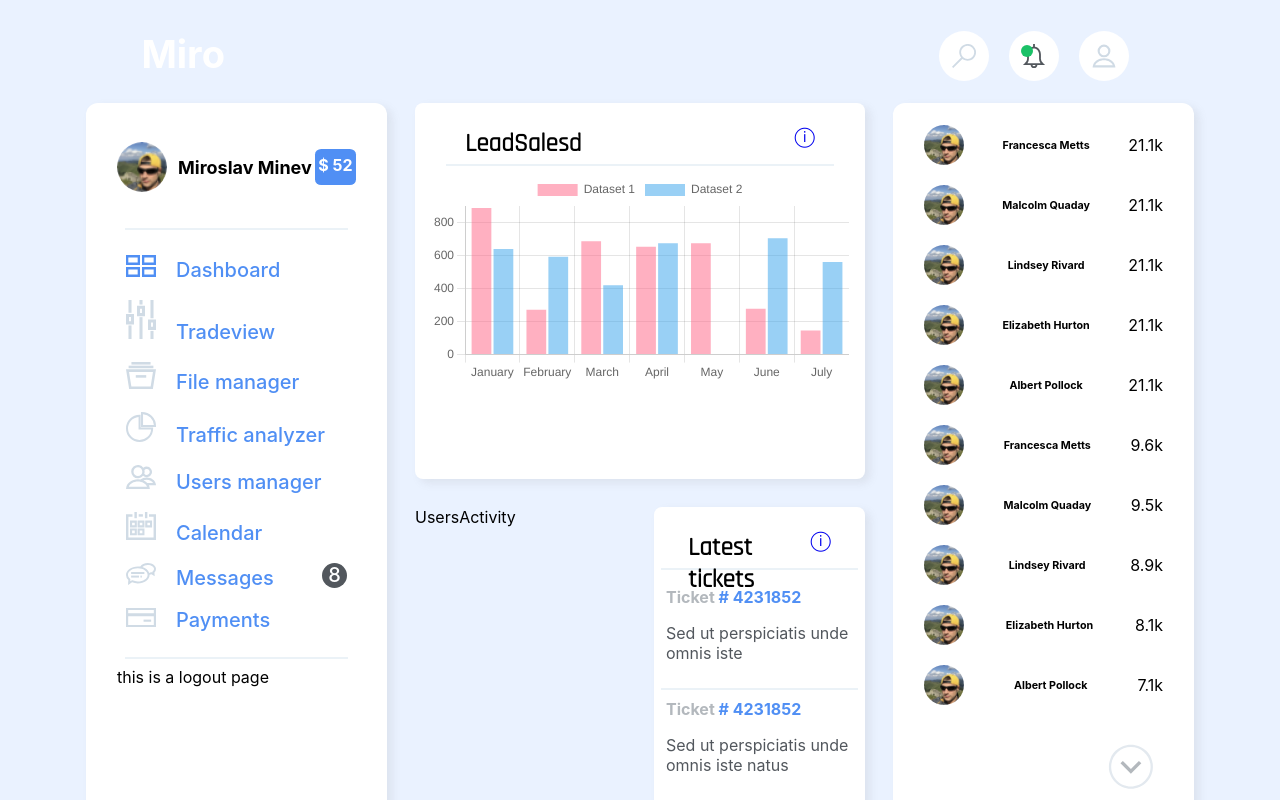
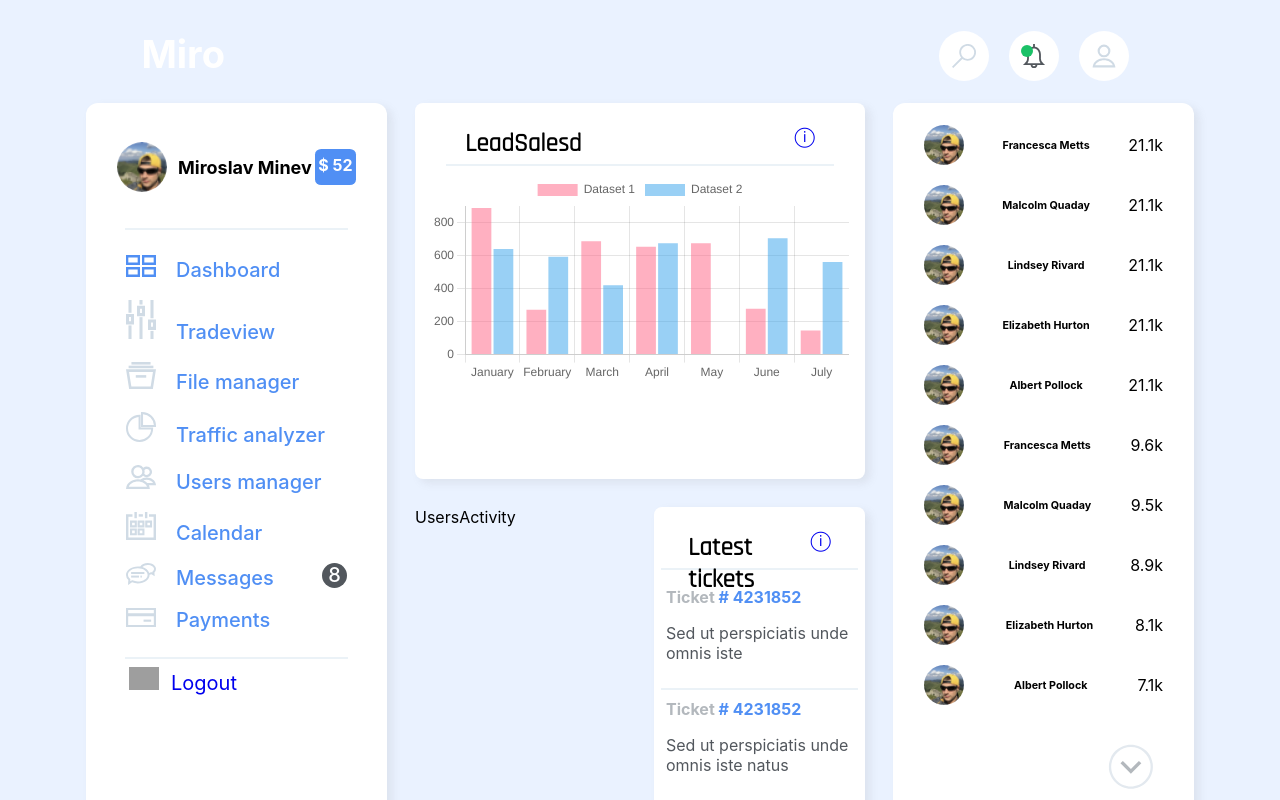
Before and after one commit to nasrosoft/xdToReactJs, a React (Create React App) app: page / in a window 1280 px wide. Shown: the top 800 px of the page. Built offline with nearby package versions, Linux system fonts and the light colour scheme; grey boxes are pictures that could not be loaded.

Commit message:
logout component

```diff
--- a/src/components/Logout.js
+++ b/src/components/Logout.js
@@ -1,5 +1,14 @@
+import loguot from '../images/svg/loguot.svg';
+
 const Logout = () => {
-  return 'this is a logout page';
+  return (
+    <div className="logoutBtn">
+      <a href="#">
+        <img className="logout" src={loguot} alt="loguot" width="30px" />
+        Logout
+      </a>
+    </div>
+  );
 };
 
 export default Logout;
```
